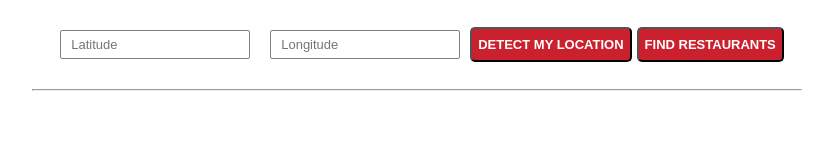
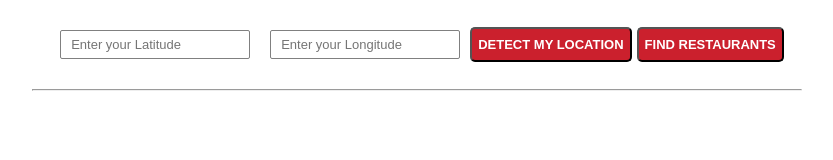
Before and after one commit to Rahul9046/zomato-api, a React (Create React App) app: page / in a window 1280 px wide. Shown: the top 160 px of the page, without its empty margins (223-1056 px from the left). Built offline with nearby package versions, Linux system fonts and the light colour scheme.

Commit message:
few improvements

```diff
--- a/src/location.js
+++ b/src/location.js
@@ -42,8 +42,8 @@ class Location extends Component{
     render(){
         return (
             <div className="location-conatiner">
-                <input type="text" id="lat" className="location-input" placeholder="Latitude"/>
-                <input type="text" id="long" className="location-input" placeholder="Longitude"/>
+                <input type="text" id="lat" className="location-input" placeholder="Enter your Latitude"/>
+                <input type="text" id="long" className="location-input" placeholder="Enter your Longitude"/>
                 <button onClick = {this.handleLocation} className="findme-button">DETECT MY LOCATION</button>
                 <button onClick = {this.handleRestaurantSearch} className="search-button">FIND RESTAURANTS</button>
                 <br/>
--- a/src/restaurant.css
+++ b/src/restaurant.css
@@ -1,5 +1,5 @@
 .restaurant-card{
-    width: 30%;
+    width: 40%;
     border: 1px solid #CB202D;;
     border-radius: 4px;
     margin: 10px auto;
```
